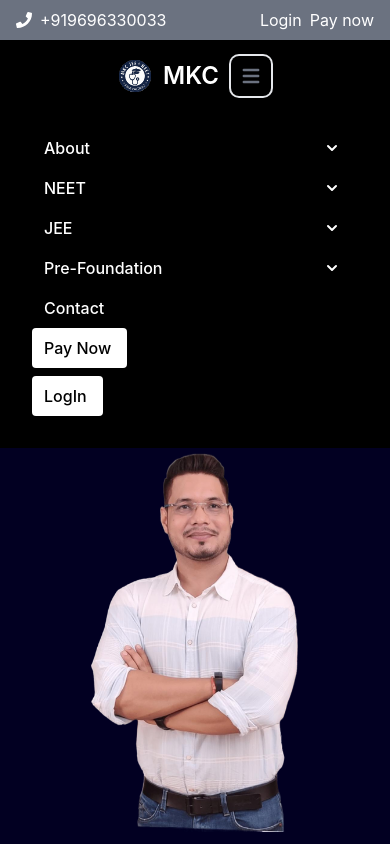
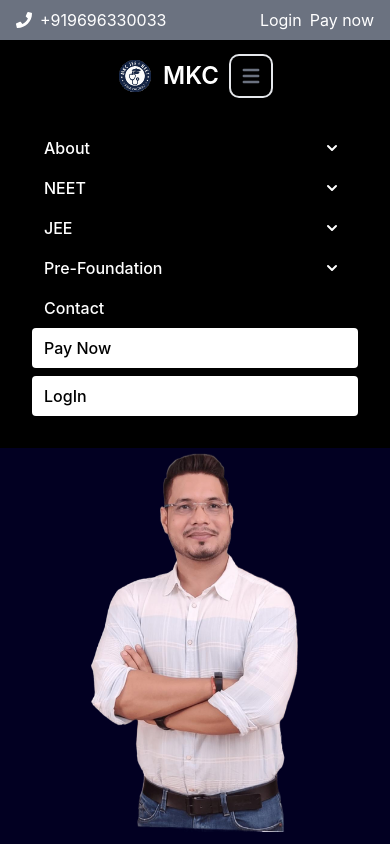
Before and after one commit to fk00750/mkc_landingpage, a React (Vite) app: page / in a window 390 px wide. Both pictures are taken after a click on the button "Open main menu". Shown: the top 844 px of the page. Built offline with nearby package versions, Linux system fonts and the light colour scheme.

Commit message:
adding pay and login link

```diff
--- a/src/Components/HomeComponents/Navbar.jsx
+++ b/src/Components/HomeComponents/Navbar.jsx
@@ -105,8 +105,22 @@ function Navbar() {
           </a>
         </div>
         <div className="flex space-x-2 lg:hidden">
-          <button className="text-white">Login</button>
-          <button className="text-white">Pay now</button>
+          <a
+            href="https://mkcerp.com/CBT548/UserLogin.aspx?ClientID=54800"
+            target="_blank"
+            rel="noopener noreferrer"
+            className="text-white"
+          >
+            Login
+          </a>
+          <a
+            href="https://majorkalshiclasses.com/apply-online"
+            target="_blank"
+            rel="noopener noreferrer"
+            className="text-white"
+          >
+            Pay now
+          </a>
         </div>
       </div>
 
@@ -356,14 +370,24 @@ function Navbar() {
                 </a>
               </li>
               <li>
-                <button className="block py-2 pl-3 pr-4 text-black bg-white  rounded hover:bg-gray-100 md:hover:bg-transparent md:border-0 md:hover:text-blue-700 md:px-2 md:py-1 dark:text-black md:dark:hover:text-blue-500 dark:hover:bg-gray-700 dark:hover:text-white md:dark:hover:bg-transparent">
+                <a
+                  href="https://majorkalshiclasses.com/apply-online"
+                  target="_blank"
+                  rel="noopener noreferrer"
+                  className="block py-2 pl-3 pr-4 text-black bg-white  rounded hover:bg-gray-100 md:hover:bg-transparent md:border-0 md:hover:text-blue-700 md:px-2 md:py-1 dark:text-black md:dark:hover:text-blue-500 dark:hover:bg-gray-700 dark:hover:text-white md:dark:hover:bg-transparent"
+                >
                   Pay Now
-                </button>
+                </a>
               </li>
               <li>
-                <button className="block mt-2 lg:mt-0 md:mt-0 py-2 pl-3 pr-4 text-black bg-white  rounded hover:bg-gray-100 md:hover:bg-transparent md:border-0 md:hover:text-blue-700 md:px-2 md:py-1 dark:text-black md:dark:hover:text-blue-500 dark:hover:bg-gray-700 dark:hover:text-white md:dark:hover:bg-transparent">
+                <a
+                  href="https://mkcerp.com/CBT548/UserLogin.aspx?ClientID=54800"
+                  target="_blank"
+                  rel="noopener noreferrer"
+                  className="block mt-2 lg:mt-0 md:mt-0 py-2 pl-3 pr-4 text-black bg-white  rounded hover:bg-gray-100 md:hover:bg-transparent md:border-0 md:hover:text-blue-700 md:px-2 md:py-1 dark:text-black md:dark:hover:text-blue-500 dark:hover:bg-gray-700 dark:hover:text-white md:dark:hover:bg-transparent"
+                >
                   LogIn
-                </button>
+                </a>
               </li>
             </ul>
           </div>
```
